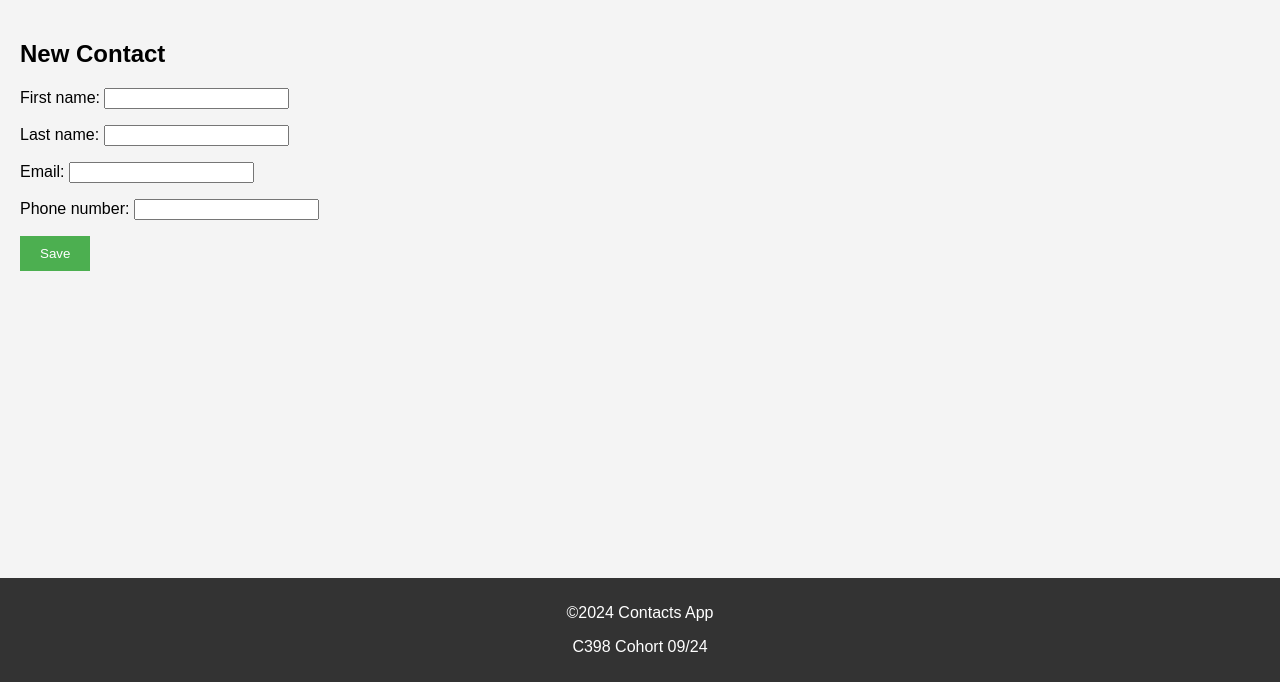
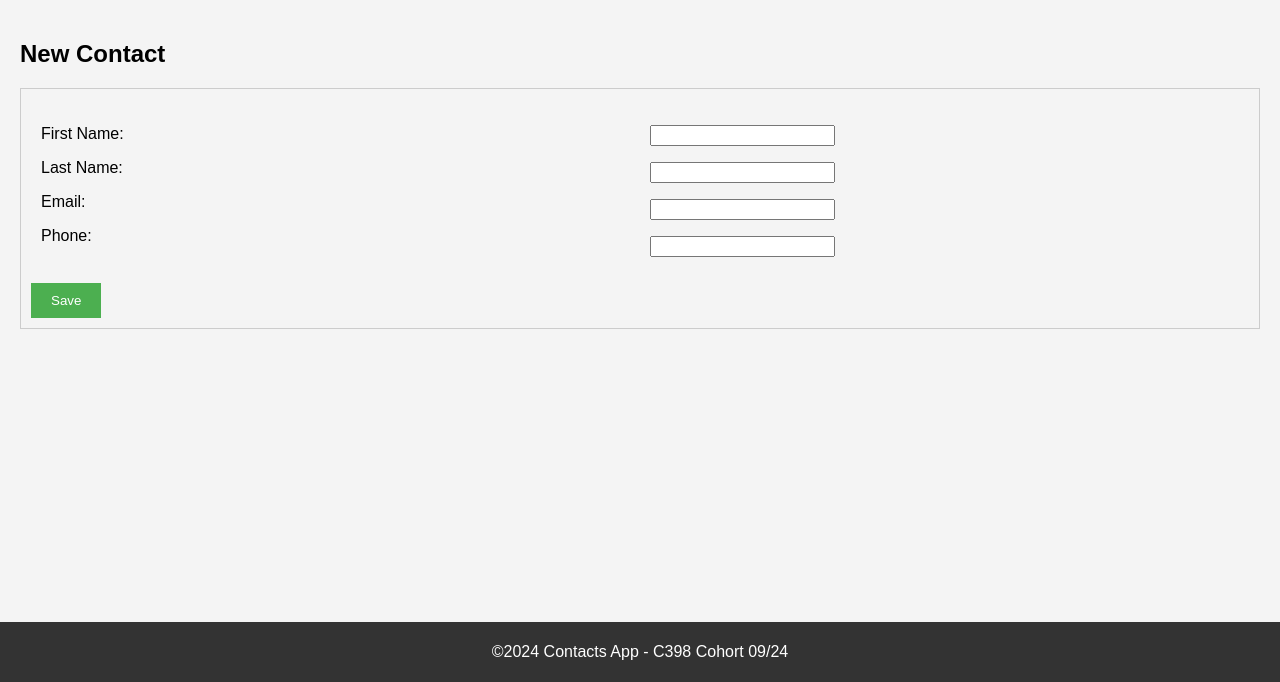
Before and after one commit to theacademy/practice-DHunnicuttSG, a Django app: page /contacts/new/ in a window 1280 px wide. Shown: the part 118-800 px from the top of the page. Run offline with Django 5.2, Linux system fonts and the light colour scheme.

Commit message:
added changes to contactlist

```diff
--- a/Django/pycharm Examples/ContactList/contacts_project/contacts/forms.py
+++ b/Django/pycharm Examples/ContactList/contacts_project/contacts/forms.py
@@ -5,3 +5,9 @@ class ContactForm(forms.ModelForm):
     class Meta:
         model = Contact
         fields = ['first_name', 'last_name', 'email', 'phone_number']
+
+class ContactForm2(forms.Form):
+    first_name = forms.CharField(label='First Name: ', max_length=100)
+    last_name = forms.CharField(label='Last Name: ', max_length=100)
+    email = forms.EmailField(label='Email: ')
+    phone_number = forms.CharField(label='Phone: ')
--- a/Django/pycharm Examples/ContactList/contacts_project/contacts/static/css/styles.css
+++ b/Django/pycharm Examples/ContactList/contacts_project/contacts/static/css/styles.css
@@ -10,6 +10,18 @@ header {
     color: #fff;
     padding: 10px 0;
     text-align: center;
+    position: sticky;
+    top: 0;
+}
+
+footer {
+    background-color: #333;
+    color: #fff;
+    text-align: center;
+    padding: 5px 0;
+    position: fixed;
+    width: 100%;
+    bottom: 0;
 }
 
 nav a {
@@ -25,7 +37,7 @@ main {
 table {
     width: 100%;
     border-collapse: collapse;
-    margin-bottom: 20px;
+    margin-bottom: 50px;
 }
 
 table, th, td {
@@ -57,15 +69,6 @@ button:hover {
     background-color: #45a049;
 }
 
-footer {
-    background-color: #333;
-    color: #fff;
-    text-align: center;
-    padding: 10px 0;
-    position: fixed;
-    width: 100%;
-    bottom: 0;
-}
 .editButton {
     display: inline-block;
     padding: 6px 10px;
@@ -90,3 +93,12 @@ footer {
     border: none;
     cursor: pointer;
 }
+
+.container {
+    display: flex;
+}
+
+.column {
+    flex: 50%;
+    padding: 10px;
+}
--- a/Django/pycharm Examples/ContactList/contacts_project/contacts/templates/base.html
+++ b/Django/pycharm Examples/ContactList/contacts_project/contacts/templates/base.html
@@ -6,6 +6,14 @@
     <title>{% block title %}Contacts App{% endblock %}</title>
     {% load static %}
     <link rel="stylesheet" href="{% static 'css/styles.css' %}">
+    <style>
+        .scrollable-form {
+            max-height: 300px; /* Adjust height as needed */
+            overflow-y: auto;
+            border: 1px solid #ccc;
+            padding: 10px;
+        }
+    </style>
 </head>
 <body>
     <header>
@@ -19,8 +27,7 @@
         {% block content %}{% endblock %}
     </main>
     <footer>
-        <p>©2024 Contacts App</p>
-        <p>C398 Cohort 09/24</p>
+        <p>©2024 Contacts App - C398 Cohort 09/24</p>
     </footer>
 </body>
 </html>
--- a/Django/pycharm Examples/ContactList/contacts_project/contacts/templates/contacts/contact_form.html
+++ b/Django/pycharm Examples/ContactList/contacts_project/contacts/templates/contacts/contact_form.html
@@ -6,10 +6,24 @@
     <h2>
         {% if form.instance.pk %} Edit {% else %} New {% endif %} Contact
     </h2>
-    <form method="post">
+    <form method="post" class="scrollable-form">
         {% csrf_token %}
+        <div class="container">
+            <div class="column">
+                <p>First Name: </p>
+                <p>Last Name: </p>
+                <p>Email: </p>
+                <p>Phone: </p>
+            </div>
+            <div class="column">
+                <p>{{ form.first_name }}</p>
+                <p>{{ form.last_name }}</p>
+                <p>{{ form.email }}</p>
+                <p>{{ form.phone_number }}</p>
+            </div>
+        </div>
 
-            {{ form.as_p }}
+
 
         <button type="submit">Save</button>
     </form>
```
Also changed, not shown: Django/pycharm Examples/ContactList/contacts_project/contacts/views.py (+6 -2 lines), Django/pycharm Examples/ContactList/contacts_project/db.sqlite3.
